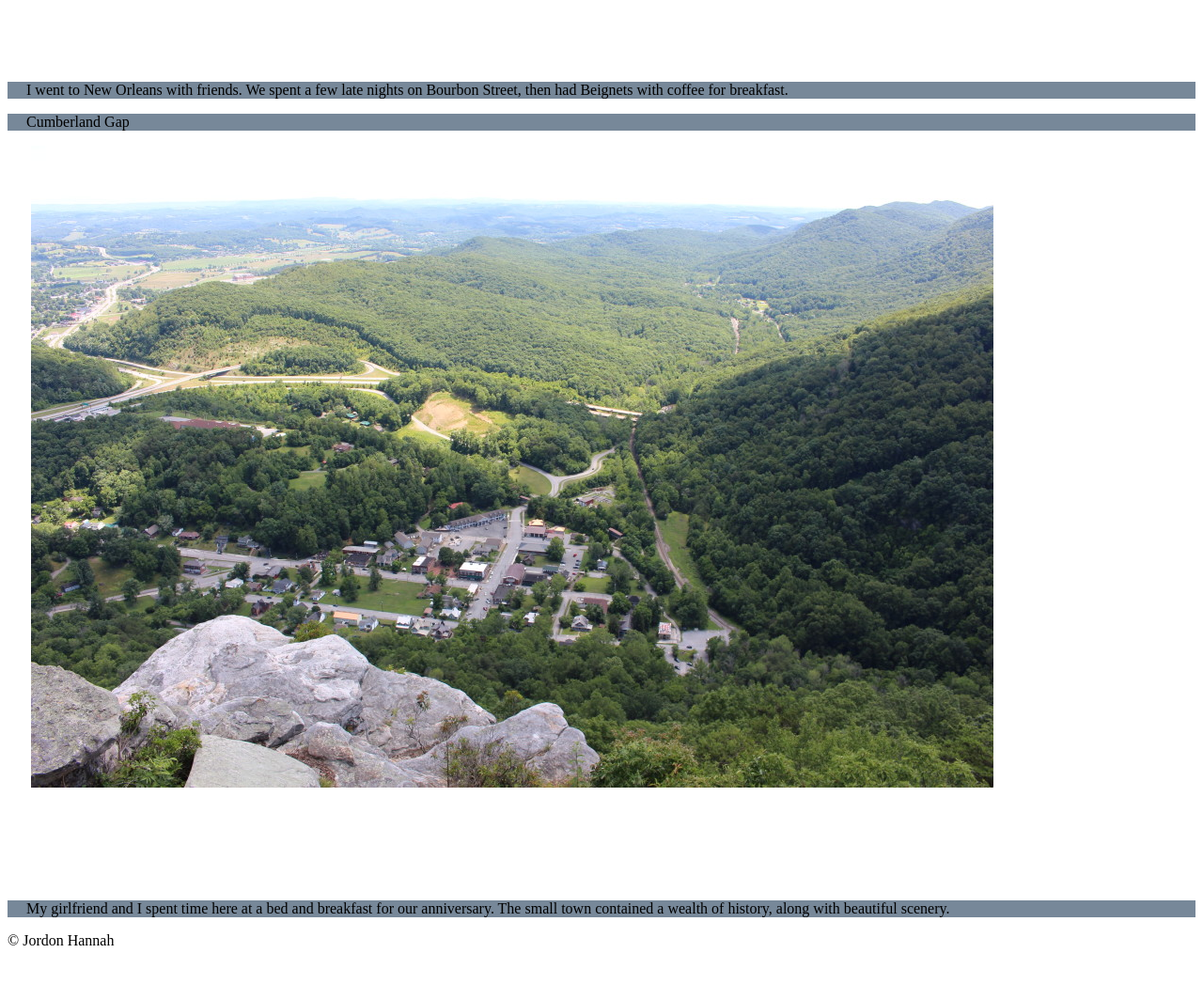
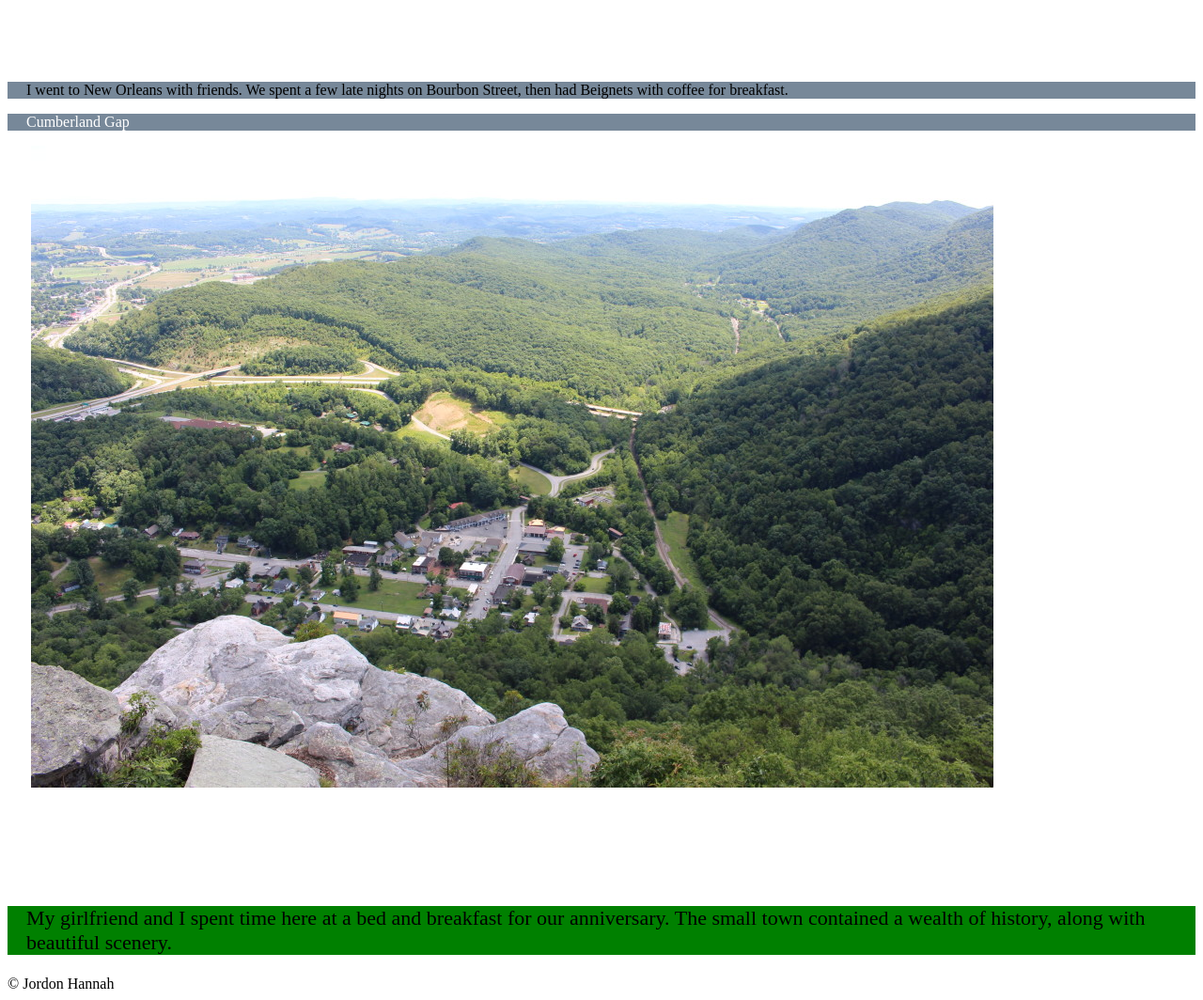
Before and after one commit to jordonhannah/html-me-something, a plain HTML site: page index.html in a window 1280 px wide. Shown: the part 1760-2824 px from the top of the page at 94% size. Before the commit the page ends 2778 px from the top, so only its background shows below. Drawn offline with Linux system fonts and the light colour scheme.

Commit message:
Linked Stylesheet

```diff
--- a/index.html
+++ b/index.html
@@ -27,9 +27,9 @@
 <img src="images/neworleans.jpg" />
 <p>I went to New Orleans with friends. We spent a few late nights on Bourbon Street, then had Beignets with coffee for breakfast.</p>
 
-<p>Cumberland Gap</p>
+<p id = "who">Cumberland Gap</p>
 <img src="images/cumberland.jpg" />
-<p>My girlfriend and I spent time here at a bed and breakfast for our anniversary. The small town contained a wealth of history, along with beautiful scenery.</p>
+<p class = "wow">My girlfriend and I spent time here at a bed and breakfast for our anniversary. The small town contained a wealth of history, along with beautiful scenery.</p>
 
 </main>
 <footer>
--- a/styles.css
+++ b/styles.css
@@ -14,5 +14,5 @@ p.wow {
 }
 
 #who {
-    background-color: rgb(0, 110, 255);
+    color: white;
 }
```
